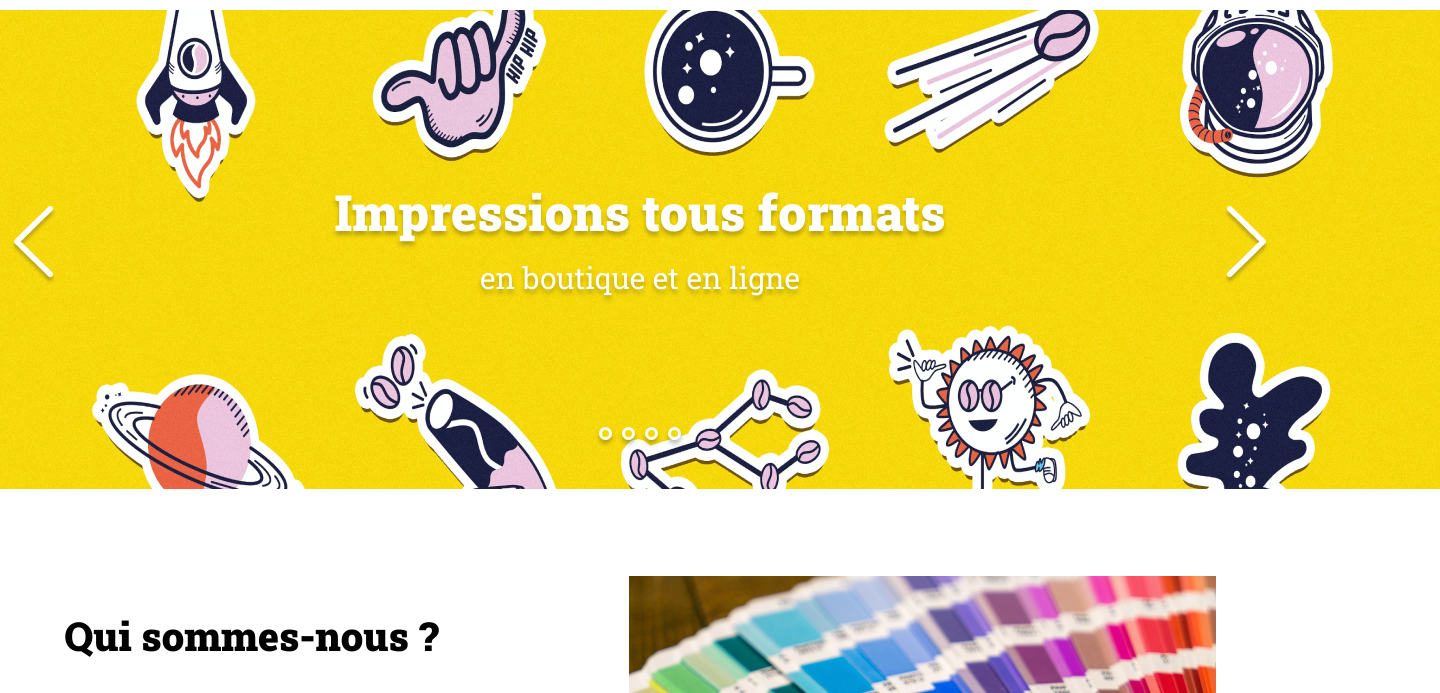
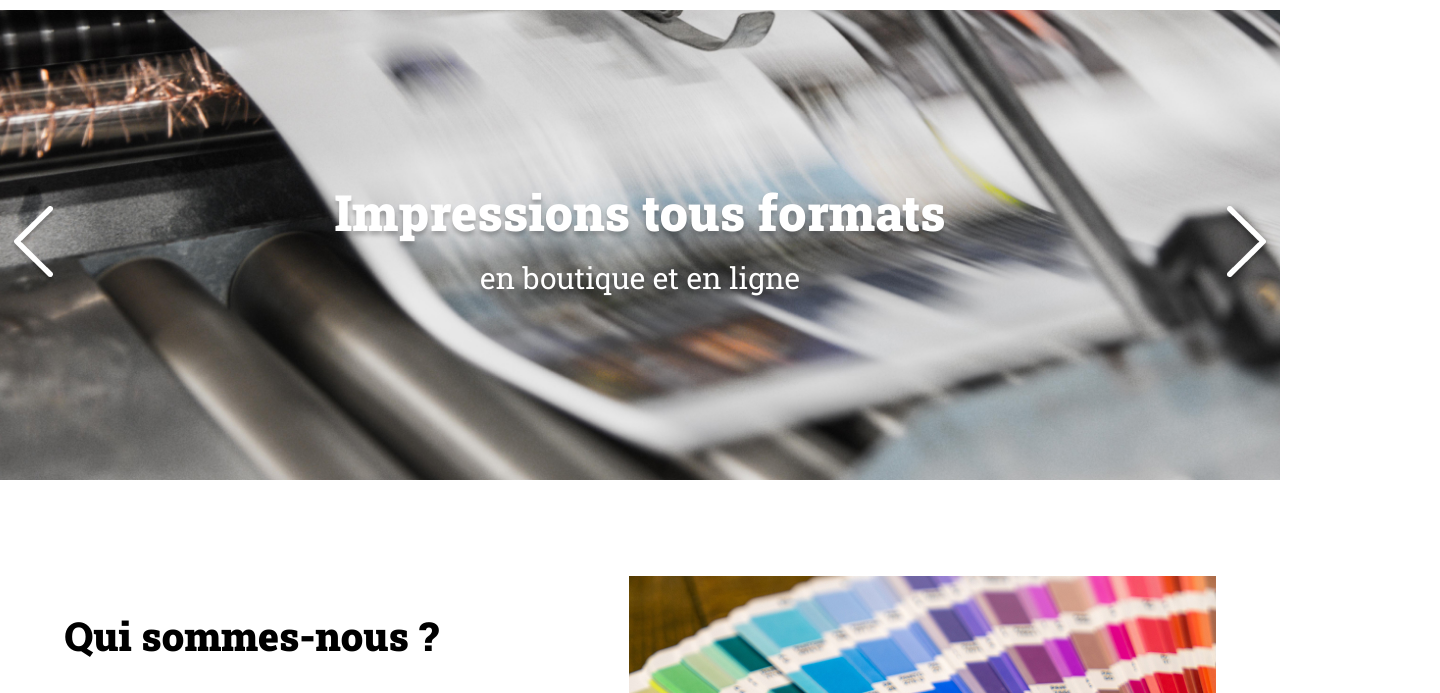
Before and after one commit to AnnickDV/Print-it-JS-main, a plain HTML site: page index.html in a window 1280 px wide. Shown: the part 91-784 px from the top of the page, 1440 px wide, since content can reach past the window. Drawn offline with Linux system fonts and the light colour scheme.

Commit message:
N3 E1 ajout des flèches statiques en html

```diff
--- a/index.html
+++ b/index.html
@@ -26,44 +26,23 @@
     <main>
       <!-- Début carousel -->
       <div id="banner">
+        <img
+          class="banner-img"
+          src="./assets/images/slideshow/slide1.jpg"
+          alt="Banner Print-it"
+        />
         <p>Impressions tous formats <span>en boutique et en ligne</span></p>
-        <div class="banner-img">
-          <img
-            src="./assets/images/slideshow/slide1.jpg"
-            alt="Impressions tous formats"
-          />
-        </div>
-        <div class="banner-img">
-          <img
-            src="./assets/images/slideshow/slide2.jpg"
-            alt="Tirages haute définition grand format"
-          />
-        </div>
-        <div class="banner-img">
-          <img
-            src="./assets/images/slideshow/slide3.jpg"
-            alt="Grand choix de couleurs"
-          />
-        </div>
-        <div class="banner-img">
-          <img src="./assets/images/slideshow/slide4.png" alt="Autocollants" />
-        </div>
         <img
           class="arrow arrow_left"
-          src="assets/images/arrow_left.png"
-          alt="fleche-gauche"
+          src="./assets/images/arrow_left.png"
+          alt="flèche à gauche"
         />
         <img
           class="arrow arrow_right"
-          src="assets/images/arrow_right.png"
-          alt="fleche-droite"
+          src="./assets/images/arrow_right.png"
+          alt="flèche à droite"
         />
-        <div class="dots">
-          <span class="dot" id="dot1"></span>
-          <span class="dot" id="dot2"></span>
-          <span class="dot" id="dot3"></span>
-          <span class="dot" id="dot4"></span>
-        </div>
+        <div class="dots"></div>
       </div>
       <!-- Fin Carousel -->
       <section id="about-us" class="container">
```
